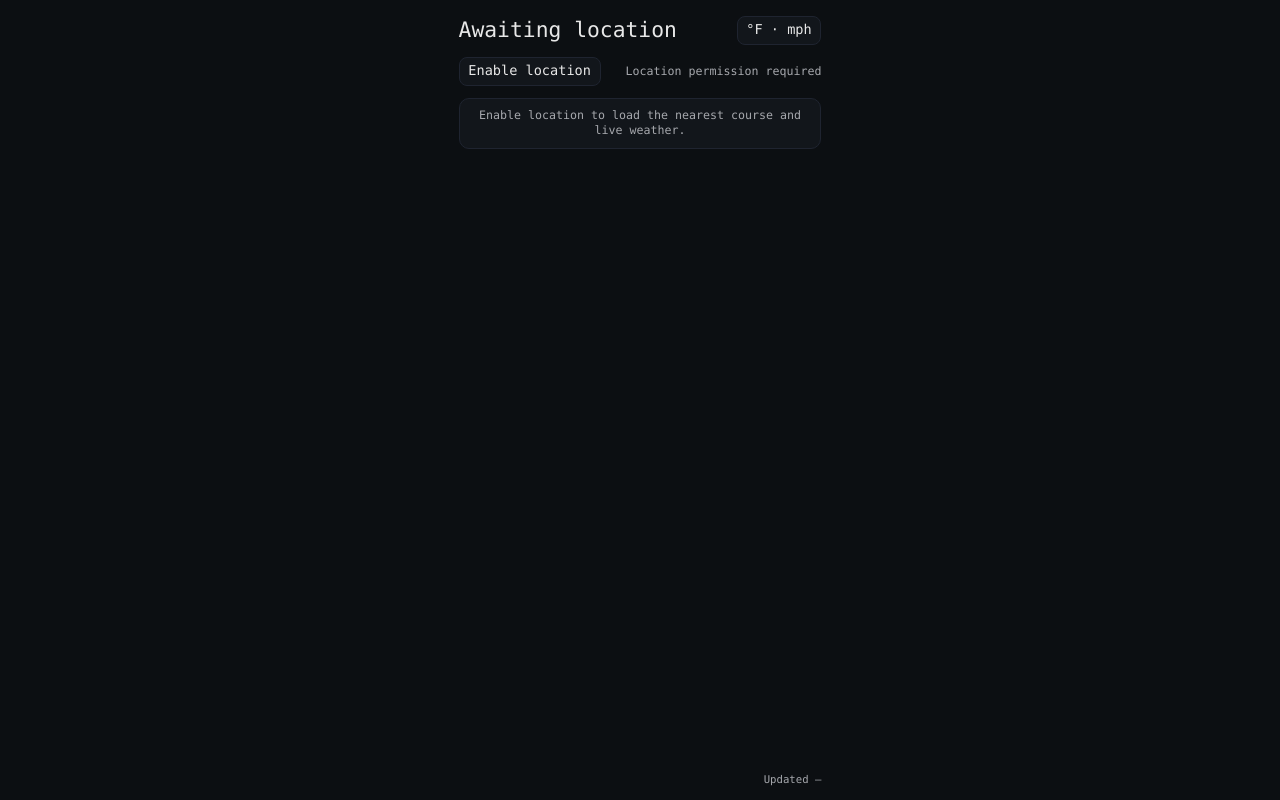
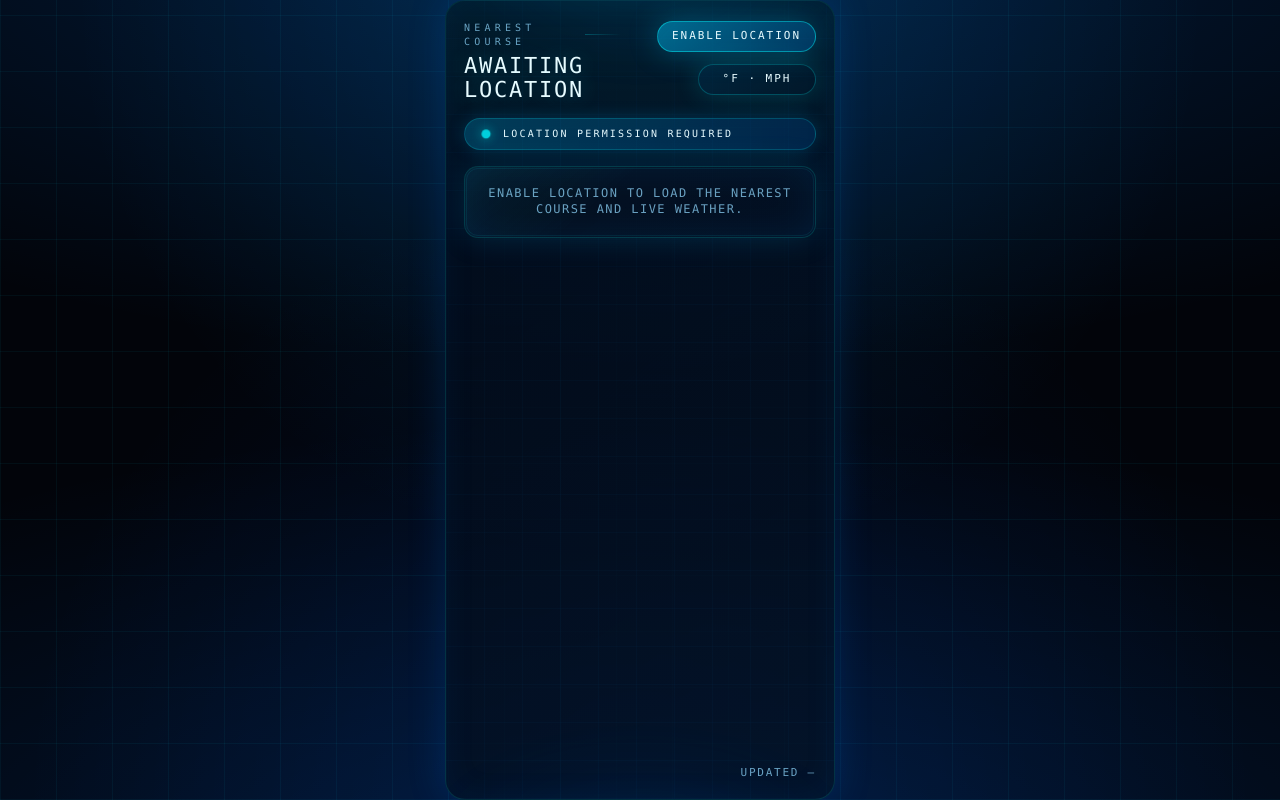
Before and after one commit to rlhstylist/current-conditions-golf, a React (Vite) app: page / in a window 1280 px wide. Built offline with nearby package versions, Linux system fonts and the light colour scheme.

Commit message:
feat(ui): tron-inspired interface refresh (#4)

```diff
--- a/src/App.tsx
+++ b/src/App.tsx
@@ -151,24 +151,18 @@ export default function App() {
   return (
     <div className="wrapper">
       <header className="topbar">
-        <p className="course h1" aria-live="polite" style={courseStyle}>
-          {courseLabel}
-        </p>
-        <button
-          className="btn"
-          type="button"
-          onClick={toggleUnits}
-          aria-label={units === "imperial" ? "Switch to metric units" : "Switch to imperial units"}
-        >
-          {units === "imperial" ? "°F · mph" : "°C · km/h"}
-        </button>
-      </header>
-
-      {(showLocationPrompt || showStatus) && (
-        <div className="row controls">
+        <div className="identity">
+          <span className="badge" aria-hidden="true">
+            Nearest course
+          </span>
+          <p className="course h1" aria-live="polite" style={courseStyle}>
+            {courseLabel}
+          </p>
+        </div>
+        <div className="topbar-controls">
           {showLocationPrompt && (
             <button
-              className="btn"
+              className="btn btn--primary"
               type="button"
               onClick={() => void request()}
               aria-label="Enable location access"
@@ -176,15 +170,25 @@ export default function App() {
               Enable location
             </button>
           )}
-          {showStatus && statusLabel && (
-            <span className="small" aria-live="polite">
-              {statusLabel}
-            </span>
-          )}
+          <button
+            className="btn btn--toggle"
+            type="button"
+            onClick={toggleUnits}
+            aria-label={units === "imperial" ? "Switch to metric units" : "Switch to imperial units"}
+          >
+            {units === "imperial" ? "°F · mph" : "°C · km/h"}
+          </button>
+        </div>
+      </header>
+
+      {showStatus && statusLabel && (
+        <div className="status-strip" aria-live="polite">
+          <span className="status-strip__pulse" aria-hidden="true" />
+          <span className="status-strip__text">{statusLabel}</span>
         </div>
       )}
 
-      <main>
+      <main className="dashboard">
         {err && <div className="card small">Error: {err}</div>}
         {!wx && geo.status !== "granted" && (
           <div className="card small center">
--- a/src/index.css
+++ b/src/index.css
@@ -1,11 +1,18 @@
 :root {
-  --bg: #0c0f12;
-  --panel: #12161b;
-  --border: #1f2430;
-  --text: #e8e8e8;
-  --muted: #a6a8ad;
-  --accent: #cfcfcf;
-  --scale: 0.97;
+  --bg: #02040a;
+  --bg-alt: #040c1c;
+  --panel: rgba(6, 18, 34, 0.82);
+  --panel-alt: rgba(10, 30, 54, 0.88);
+  --border: rgba(0, 255, 255, 0.22);
+  --border-strong: rgba(0, 255, 255, 0.42);
+  --text: #e6fbff;
+  --muted: rgba(146, 218, 255, 0.72);
+  --accent: #00f6ff;
+  --accent-soft: rgba(0, 246, 255, 0.24);
+  --accent-strong: rgba(0, 246, 255, 0.38);
+  --shadow: 0 0 26px rgba(0, 240, 255, 0.18);
+  --radius: 14px;
+  --scale: 1;
 }
 
 * {
@@ -20,232 +27,451 @@ body,
 
 body {
   margin: 0;
-  background: var(--bg);
+  min-height: 100%;
+  background-color: var(--bg);
+  background-image:
+    radial-gradient(140% 90% at 50% -10%, rgba(0, 120, 255, 0.22), transparent 62%),
+    radial-gradient(140% 90% at 50% 110%, rgba(0, 110, 255, 0.18), transparent 64%),
+    repeating-linear-gradient(0deg, rgba(0, 220, 255, 0.05), rgba(0, 220, 255, 0.05) 1px, transparent 1px, transparent 56px),
+    repeating-linear-gradient(90deg, rgba(0, 220, 255, 0.05), rgba(0, 220, 255, 0.05) 1px, transparent 1px, transparent 56px);
+  background-blend-mode: screen;
   color: var(--text);
-  font-family: ui-monospace, SFMono-Regular, Menlo, Consolas, "Liberation Mono", monospace;
-  font-size: calc(14px * var(--scale));
-  line-height: 1.3;
+  font-family: "Share Tech Mono", "Fira Code", "SFMono-Regular", Menlo, Consolas, "Liberation Mono", monospace;
+  font-size: calc(15px * var(--scale));
+  line-height: 1.35;
+  letter-spacing: 0.01em;
   -webkit-font-smoothing: antialiased;
+  position: relative;
+}
+
+body::before {
+  content: "";
+  position: fixed;
+  inset: 0;
+  background: radial-gradient(circle at top, rgba(0, 144, 255, 0.16), transparent 55%),
+    radial-gradient(circle at bottom, rgba(0, 82, 255, 0.12), transparent 60%);
+  pointer-events: none;
+  mix-blend-mode: screen;
+  z-index: -1;
 }
 
 .wrapper {
   max-width: 390px;
   height: 100%;
   margin: 0 auto;
-  padding: 15.5px 13.6px 13.6px;
+  padding: 20px 18px 18px;
   display: grid;
   grid-template-rows: auto auto 1fr auto;
-  gap: 11.6px;
+  gap: 16px;
+  position: relative;
+  background: linear-gradient(145deg, rgba(2, 10, 24, 0.85), rgba(4, 18, 36, 0.78));
+  border: 1px solid rgba(0, 255, 255, 0.14);
+  border-radius: calc(var(--radius) + 6px);
+  box-shadow:
+    0 0 38px rgba(0, 120, 255, 0.18),
+    inset 0 0 32px rgba(0, 102, 204, 0.08);
+  isolation: isolate;
+  overflow: hidden;
+}
+
+.wrapper::before {
+  content: "";
+  position: absolute;
+  inset: -48px;
+  background:
+    radial-gradient(280px 160px at top, rgba(0, 180, 255, 0.28), transparent 75%),
+    radial-gradient(320px 160px at bottom, rgba(0, 140, 255, 0.22), transparent 70%);
+  opacity: 0.35;
+  pointer-events: none;
+  filter: blur(24px);
+  z-index: -2;
+}
+
+.wrapper::after {
+  content: "";
+  position: absolute;
+  inset: 0;
+  background-image:
+    linear-gradient(180deg, rgba(0, 255, 255, 0.18) 0%, rgba(0, 255, 255, 0) 24%),
+    repeating-linear-gradient(0deg, rgba(0, 140, 255, 0.08), rgba(0, 140, 255, 0.08) 1px, transparent 1px, transparent 38px),
+    repeating-linear-gradient(90deg, rgba(0, 140, 255, 0.08), rgba(0, 140, 255, 0.08) 1px, transparent 1px, transparent 38px);
+  mix-blend-mode: screen;
+  opacity: 0.32;
+  pointer-events: none;
+  z-index: -1;
 }
 
 .topbar {
   display: flex;
-  align-items: center;
+  align-items: flex-start;
   justify-content: space-between;
-  gap: 9.7px;
+  gap: 18px;
 }
 
-.topbar .course {
+.identity {
+  display: flex;
+  flex-direction: column;
+  gap: 6px;
+  min-width: 0;
+}
+
+.badge {
+  text-transform: uppercase;
+  letter-spacing: 0.42em;
+  font-size: calc(10px * var(--scale));
+  color: var(--muted);
+  display: inline-flex;
+  align-items: center;
+  gap: 8px;
+}
+
+.badge::after {
+  content: "";
   flex: 1;
+  min-width: 36px;
+  height: 1px;
+  background: linear-gradient(90deg, var(--accent-soft), transparent);
+}
+
+.course {
+  margin: 0;
+  line-height: 1.1;
+  color: var(--text);
+  text-transform: uppercase;
+  letter-spacing: 0.08em;
+  text-shadow: 0 0 22px rgba(0, 255, 255, 0.28);
+  text-wrap: balance;
+}
+
+.topbar-controls {
+  display: flex;
+  align-items: center;
+  gap: 12px;
+  flex-wrap: wrap;
+  justify-content: flex-end;
 }
 
 .btn {
   font: inherit;
-  background: var(--panel);
+  background: linear-gradient(135deg, rgba(0, 48, 78, 0.5), rgba(0, 24, 44, 0.35));
   color: var(--text);
   border: 1px solid var(--border);
-  padding: 4.9px 8.7px;
-  border-radius: 8px;
+  padding: 7px 14px;
+  border-radius: 999px;
   cursor: pointer;
+  text-transform: uppercase;
+  letter-spacing: 0.18em;
+  font-size: calc(11px * var(--scale));
+  position: relative;
+  transition: transform 0.18s ease, box-shadow 0.2s ease, border-color 0.2s ease;
+  box-shadow: var(--shadow);
+  overflow: hidden;
+}
+
+.btn::after {
+  content: "";
+  position: absolute;
+  inset: 0;
+  border-radius: inherit;
+  background: radial-gradient(circle at 50% 0%, rgba(0, 255, 255, 0.38), transparent 55%);
+  opacity: 0;
+  transition: opacity 0.2s ease;
+}
+
+.btn:hover {
+  transform: translateY(-1px);
+  border-color: var(--border-strong);
+}
+
+.btn:hover::after {
+  opacity: 0.45;
 }
 
 .btn:active {
-  transform: translateY(1px);
+  transform: translateY(0);
 }
 
 .btn:focus-visible {
-  outline: 2px solid var(--accent);
+  outline: 2px solid rgba(0, 255, 255, 0.75);
   outline-offset: 2px;
 }
 
 .btn:disabled {
-  opacity: 0.6;
+  opacity: 0.55;
   cursor: not-allowed;
+  box-shadow: none;
+}
+
+.btn--primary {
+  background: linear-gradient(135deg, rgba(0, 170, 220, 0.55), rgba(0, 90, 160, 0.45));
+  border-color: var(--border-strong);
+  box-shadow: 0 0 30px rgba(0, 200, 255, 0.3);
+}
+
+.btn--toggle {
+  min-width: 118px;
+  justify-content: center;
+}
+
+.status-strip {
+  display: flex;
+  align-items: center;
+  gap: 12px;
+  padding: 8px 16px;
+  border-radius: 999px;
+  border: 1px solid rgba(0, 255, 255, 0.18);
+  background: linear-gradient(90deg, rgba(0, 180, 240, 0.26), rgba(0, 70, 140, 0.35));
+  box-shadow: 0 0 18px rgba(0, 180, 255, 0.2);
+  text-transform: uppercase;
+  letter-spacing: 0.22em;
+  font-size: calc(10px * var(--scale));
+}
+
+.status-strip__pulse {
+  width: 10px;
+  height: 10px;
+  border-radius: 50%;
+  background: var(--accent);
+  box-shadow: 0 0 12px rgba(0, 255, 255, 0.6);
+  animation: status-pulse 1.8s ease-in-out infinite;
+}
+
+.status-strip__text {
+  color: var(--text);
+}
+
+@keyframes status-pulse {
+  0%,
+  100% {
+    transform: scale(0.9);
+    opacity: 0.8;
+  }
+  50% {
+    transform: scale(1.2);
+    opacity: 1;
+  }
+}
+
+.dashboard {
+  display: flex;
+  flex-direction: column;
+  gap: 18px;
+}
+
+main {
+  display: flex;
+  flex-direction: column;
 }
 
 .grid {
   display: grid;
   grid-template-columns: repeat(2, minmax(0, 1fr));
-  gap: 11.6px;
+  gap: 16px;
   align-content: start;
-}
-
-.card {
-  background: var(--panel);
-  border: 1px solid var(--border);
-  border-radius: 10px;
-  padding: 9.7px 11.6px;
-  display: flex;
-  flex-direction: column;
-  gap: 5.8px;
 }
 
 .span2 {
   grid-column: span 2;
 }
 
+.card {
+  position: relative;
+  background: linear-gradient(145deg, var(--panel), rgba(4, 18, 36, 0.72));
+  border: 1px solid rgba(0, 255, 255, 0.18);
+  border-radius: var(--radius);
+  padding: 18px 18px 20px;
+  display: flex;
+  flex-direction: column;
+  gap: 10px;
+  box-shadow:
+    inset 0 0 38px rgba(0, 110, 204, 0.12),
+    0 0 32px rgba(0, 180, 255, 0.16);
+  color: var(--text);
+  overflow: hidden;
+}
+
+.card::before {
+  content: "";
+  position: absolute;
+  inset: 1px;
+  border-radius: calc(var(--radius) - 2px);
+  border: 1px solid rgba(0, 255, 255, 0.08);
+  pointer-events: none;
+}
+
+.card::after {
+  content: "";
+  position: absolute;
+  inset: 0;
+  background: linear-gradient(140deg, rgba(0, 255, 255, 0.18), rgba(0, 255, 255, 0) 40%);
+  opacity: 0.35;
+  mix-blend-mode: screen;
+  pointer-events: none;
+}
+
+.card > * {
+  position: relative;
+  z-index: 1;
+}
+
+.card.small {
+  font-size: calc(12px * var(--scale));
+  gap: 8px;
+}
+
+.card.center {
+  text-align: center;
+}
+
+.card--inverse {
+  background: linear-gradient(145deg, var(--panel-alt), rgba(8, 28, 52, 0.74));
+  border-color: rgba(0, 255, 255, 0.28);
+  box-shadow:
+    inset 0 0 42px rgba(0, 160, 255, 0.16),
+    0 0 32px rgba(0, 160, 255, 0.2);
+}
+
+.card--inverse::after {
+  background: linear-gradient(130deg, rgba(0, 255, 255, 0.24), rgba(0, 255, 255, 0) 45%);
+}
+
 .arrow {
   display: inline-flex;
   align-items: center;
   justify-content: center;
-  margin-right: 7.8px;
+  margin-right: 7px;
+  color: var(--accent);
 }
 
 .arrow svg {
   color: inherit;
-  transition: transform 0.1s linear;
+  transition: transform 0.18s linear, filter 0.2s ease;
+  filter: drop-shadow(0 0 10px rgba(0, 255, 255, 0.4));
 }
 
 .updated {
   font-size: calc(11px * var(--scale));
   color: var(--muted);
+  letter-spacing: 0.16em;
+  text-transform: uppercase;
 }
 
-.huge {
-  font-size: calc(34px * var(--scale));
+.h1 {
+  font-size: calc(22px * var(--scale));
 }
 
-.big {
-  font-size: calc(28px * var(--scale));
+.h2 {
+  font-size: calc(14px * var(--scale));
+  letter-spacing: 0.28em;
+  text-transform: uppercase;
+  color: var(--muted);
+  margin: 0 0 6px;
+}
+
+.small {
+  font-size: calc(12px * var(--scale));
+  color: var(--muted);
+  letter-spacing: 0.12em;
+  text-transform: uppercase;
 }
 
 .muted {
   color: var(--muted);
 }
 
-.h1 {
-  font-size: calc(22px * var(--scale));
-  margin: 0;
+.huge {
+  font-size: calc(40px * var(--scale));
+  line-height: 1;
+  text-shadow: 0 0 24px rgba(0, 255, 255, 0.3);
 }
 
-.h2 {
-  font-size: calc(14px * var(--scale));
-  letter-spacing: 0.04em;
-  color: var(--muted);
-  margin: 0 0 3.9px;
+.big {
+  font-size: calc(30px * var(--scale));
+  line-height: 1.1;
 }
 
 .row {
   display: flex;
-  gap: 7.8px;
+  gap: 12px;
   align-items: center;
 }
 
-.small {
-  font-size: calc(12px * var(--scale));
-  color: var(--muted);
-}
-
-hr {
-  border: none;
-  border-top: 1px dashed var(--border);
-  margin: 7.8px 0;
-}
-
-.center {
-  text-align: center;
-}
-
-.course {
-  margin: 0;
-  line-height: 1.15;
-  color: var(--text);
-  text-wrap: balance;
-}
-
-.controls {
-  justify-content: space-between;
-}
-
-main {
-  display: flex;
-  flex-direction: column;
-  gap: 15.5px;
-}
-
-.footer {
-  display: flex;
-  justify-content: flex-end;
-}
-
 .wind-card {
-  gap: 11.6px;
+  gap: 16px;
   align-items: stretch;
   text-align: center;
-  padding: 13.6px 13.6px 15.5px;
+  padding: 22px 18px 24px;
 }
 
 .wind-heading {
   width: 100%;
   display: flex;
   justify-content: space-between;
-  align-items: baseline;
+  align-items: flex-end;
   text-align: left;
+  gap: 12px;
 }
 
-.wind-heading .h2 {
-  margin: 0;
+.wind-heading .small {
+  letter-spacing: 0.18em;
 }
 
 .wind-hero {
   display: flex;
   flex-direction: column;
   align-items: center;
-  gap: 11.6px;
+  gap: 16px;
 }
 
 .wind-arrow-wrap {
   display: flex;
   justify-content: center;
+  align-items: center;
+  width: 188px;
+  height: 188px;
+  border-radius: 50%;
+  border: 1px solid rgba(0, 255, 255, 0.22);
+  background: radial-gradient(circle at 50% 50%, rgba(0, 220, 255, 0.18), transparent 70%);
+  box-shadow: 0 0 26px rgba(0, 200, 255, 0.22), inset 0 0 34px rgba(0, 120, 255, 0.16);
 }
 
 .wind-arrow {
   margin: 0;
+  color: var(--accent);
 }
 
 .wind-speed {
   display: flex;
   flex-direction: column;
-  gap: 3.9px;
+  gap: 6px;
   align-items: center;
 }
 
 .wind-speed .huge {
-  font-size: calc(42px * var(--scale));
+  font-size: calc(44px * var(--scale));
 }
 
 .compass-btn {
   align-self: center;
-  padding-inline: 15.5px;
+  padding-inline: 18px;
 }
 
 .compass-retry {
   display: flex;
   flex-direction: column;
-  gap: 7.8px;
+  gap: 10px;
   align-items: center;
 }
 
-
 .climate-card {
-  gap: 11.6px;
-  padding: 13.6px 11.6px;
+  gap: 18px;
+  padding: 22px 18px;
 }
 
 .climate-grid {
   display: grid;
-  grid-template-columns: minmax(0, 1.05fr) minmax(0, 0.95fr);
-  gap: 11.6px;
+  grid-template-columns: minmax(0, 1.08fr) minmax(0, 0.92fr);
+  gap: 16px;
   align-items: stretch;
 }
 
@@ -253,60 +479,60 @@ main {
   display: flex;
   flex-direction: column;
   justify-content: center;
-  gap: 11.6px;
+  gap: 18px;
 }
 
 .climate-line {
   display: flex;
   flex-direction: column;
-  gap: 3.9px;
+  gap: 6px;
 }
 
 .climate-main {
-  font-size: calc(48px * var(--scale));
+  font-size: calc(52px * var(--scale));
   line-height: 1;
+  text-shadow: 0 0 20px rgba(0, 255, 255, 0.28);
 }
 
 .climate-stack {
   display: flex;
   flex-direction: column;
   justify-content: center;
-  gap: 11.6px;
+  gap: 16px;
   height: 100%;
 }
 
 .climate-item {
   display: flex;
   flex-direction: column;
-  gap: 3.9px;
+  gap: 6px;
 }
 
 .climate-item .small {
-  text-transform: uppercase;
-  letter-spacing: 0.08em;
+  letter-spacing: 0.22em;
 }
 
 .climate-value {
-  font-size: calc(28px * var(--scale));
+  font-size: calc(30px * var(--scale));
   line-height: 1;
 }
 
-
 .precip-card {
-  gap: 7.8px;
-  padding: 11.6px;
+  gap: 12px;
+  padding: 20px 18px;
 }
 
 .precip-grid {
   display: grid;
   grid-template-columns: repeat(3, minmax(0, 1fr));
-  gap: 9.7px;
+  gap: 14px;
 }
 
 .precip-cell {
   display: flex;
   flex-direction: column;
-  gap: 3.9px;
+  gap: 6px;
+  align-items: center;
 }
 
 .precip-cell .h2 {
@@ -314,15 +540,27 @@ main {
 }
 
 .precip-value {
-  font-size: calc(26px * var(--scale));
+  font-size: calc(28px * var(--scale));
   line-height: 1;
+  text-shadow: 0 0 14px rgba(0, 255, 255, 0.25);
+}
+
+.precip-chart {
+  display: block;
+  width: 100%;
+  height: 52px;
+}
+
+.precip-cell--chart {
+  gap: 8px;
+  width: 100%;
 }
 
 .flip-card {
   position: relative;
-  border-radius: 10px;
+  border-radius: var(--radius);
   overflow: hidden;
-  perspective: 1200px;
+  perspective: 1400px;
 }
 
 .flip-card__button {
@@ -332,14 +570,14 @@ main {
   border: none;
   background: none;
   cursor: pointer;
-  border-radius: 10px;
+  border-radius: var(--radius);
   overflow: hidden;
   font: inherit;
   color: inherit;
 }
 
 .flip-card__button:focus-visible {
-  outline: 2px solid var(--accent);
+  outline: 2px solid rgba(0, 255, 255, 0.75);
   outline-offset: 3px;
 }
 
@@ -348,7 +586,7 @@ main {
   display: grid;
   grid-template-columns: 1fr;
   transform-style: preserve-3d;
-  transition: transform 0.26s cubic-bezier(0.45, 0.15, 0.1, 1);
+  transition: transform 0.32s cubic-bezier(0.45, 0.15, 0.1, 1.02);
 }
 
 .flip-card__inner::after {
@@ -356,15 +594,16 @@ main {
   position: absolute;
   inset: 0;
   pointer-events: none;
-  background: repeating-linear-gradient(
-    180deg,
-    rgba(80, 255, 190, 0),
-    rgba(80, 255, 190, 0) 6px,
-    rgba(80, 255, 190, 0.08) 7px
-  );
+  background: linear-gradient(
+      180deg,
+      rgba(0, 255, 255, 0) 0%,
+      rgba(0, 255, 255, 0.08) 45%,
+      rgba(0, 255, 255, 0) 100%
+    ),
+    repeating-linear-gradient(180deg, rgba(0, 200, 255, 0), rgba(0, 200, 255, 0) 6px, rgba(0, 200, 255, 0.18) 8px);
   background-size: 100% 12px;
   opacity: 0;
-  transition: opacity 0.2s ease;
+  transition: opacity 0.24s ease;
 }
 
 .flip-card.is-flipped .flip-card__inner {
@@ -372,14 +611,14 @@ main {
 }
 
 .flip-card.is-flipped .flip-card__inner::after {
-  opacity: 0.18;
+  opacity: 0.22;
   animation: flip-card-scanline 1.6s linear infinite;
 }
 
 .flip-card__face {
   grid-area: 1 / 1;
   backface-visibility: hidden;
-  border-radius: 10px;
+  border-radius: var(--radius);
   overflow: hidden;
 }
 
@@ -432,37 +671,11 @@ main {
   }
 }
 
-.card--inverse {
-  background: #f4f6f9;
-  border-color: #d5dce7;
-  color: #1c232c;
+.footer {
+  display: flex;
+  justify-content: flex-end;
 }
 
-.card--inverse .small,
-.card--inverse .muted {
-  color: rgba(28, 35, 44, 0.65);
+.center {
+  text-align: center;
 }
-
-.card--inverse .h2 {
-  color: rgba(28, 35, 44, 0.7);
-}
-
-.card--inverse .btn {
-  background: rgba(255, 255, 255, 0.92);
-  color: #1c232c;
-  border-color: rgba(28, 35, 44, 0.2);
-}
-
-.card--inverse .btn:focus-visible {
-  outline-color: rgba(28, 35, 44, 0.55);
-}
-
-.precip-chart {
-  display: block;
-  width: 100%;
-  height: 44px;
-}
-
-.precip-cell--chart {
-  gap: 5.8px;
-}
```
